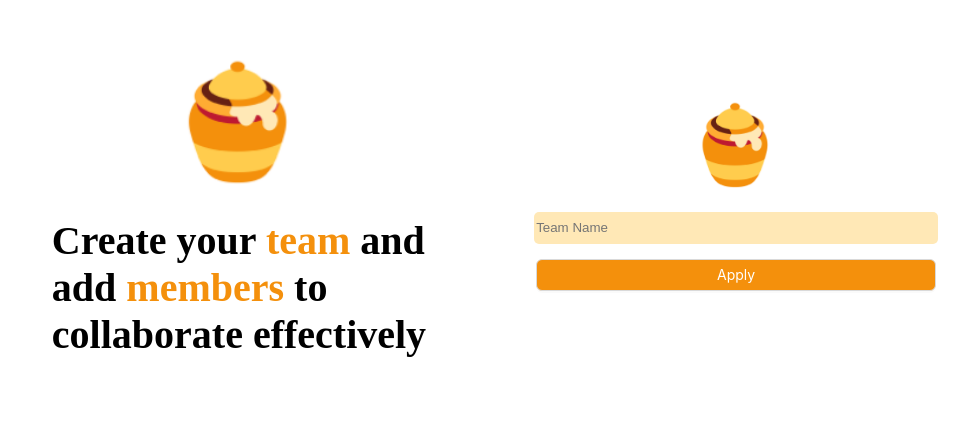
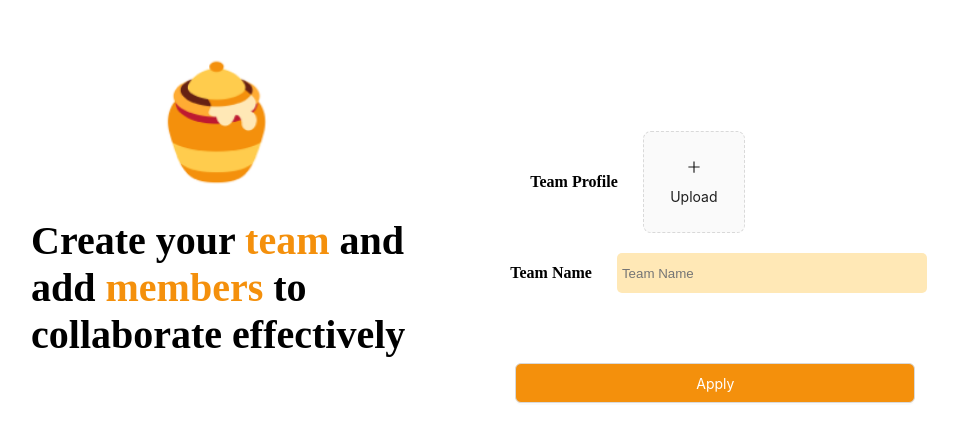
Before and after one commit to spotlight-xam/xam-web, a React (Vite) app: page /createteam in a window 1280 px wide. Shown: the part 208-650 px from the top of the page, without its empty margins (191-1160 px from the left). Built offline with nearby package versions, Linux system fonts and the light colour scheme.

Commit message:
Fix : 팀 생성 페이지 수정
프로필 이미지 request, response 추가
api 요청 방식 수정

```diff
--- a/src/screens/Team/CreateTeam.tsx
+++ b/src/screens/Team/CreateTeam.tsx
@@ -1,72 +1,111 @@
-import { Button } from "antd";
 import { useState } from "react";
 import axios from "axios";
 import { useNavigate } from "react-router-dom";
 
+import { Button, message, Upload } from "antd";
+import { LoadingOutlined, PlusOutlined } from "@ant-design/icons";
+import type { UploadChangeParam } from "antd/es/upload";
+import type { RcFile, UploadFile, UploadProps } from "antd/es/upload/interface";
+
 interface postCreateTeamReq {
   teamName: string;
+  profileImage?: String;
 }
 
 interface postCreateTeamRes {
   teamId: number;
+  teamName: string;
+  profileImage: string;
 }
 
-interface postCreateRoomReq {
-  roomName: String;
-  userNames: String[];
+const getBase64 = (img: RcFile, callback: (url: string) => void) => {
+  const reader = new FileReader();
+  reader.addEventListener("load", () => callback(reader.result as string));
+  reader.readAsDataURL(img);
+};
+
+const beforeUpload = (file: RcFile) => {
+  const isJpgOrPng = file.type === "image/jpeg" || file.type === "image/png";
+  if (!isJpgOrPng) {
+    message.error("You can only upload JPG/PNG file!");
   }
-
-interface postCreateRoomRes {
-  roomId: Number;
+  const isLt2M = file.size / 1024 / 1024 < 2;
+  if (!isLt2M) {
+    message.error("Image must smaller than 2MB!");
   }
-
-interface postLoginRes {
-  username: String;
-  authToken: String;
-}
-
-const mainColor = "#F4900C";
+  return isJpgOrPng && isLt2M;
+};
 
 export function CreateTeam() {
+  const [authToken, setAuthToken] = useState("");
   const [team, setTeam] = useState("");
   const navigate = useNavigate();
+  const mainColor = "#F4900C";
 
   const onTeam = (event: React.ChangeEvent<HTMLInputElement>) => {
     setTeam(event.target.value);
   };
 
   //유저 정보 불러오기
-  const userDataString: string | null = localStorage.getItem("token");
-  const userData: postLoginRes | null = userDataString
-    ? JSON.parse(userDataString)
-    : null;
-
-  //초기 채널 구성
-  const initialRoom: postCreateRoomReq = {
-    roomName: "자유소통",
-    userNames: userData ? [userData.username] : [],
+  const getToken = () => {
+    const token = localStorage.getItem("accessToken");
+    if (token !== null) {
+      setAuthToken(token);
+    }
   };
 
   //팀 생성하기
   const onApply = async () => {
     const newTeam: postCreateTeamReq = {
       teamName: team,
+      profileImage: imageUrl,
     };
 
     try {
-      const teamId = await axios.post<postCreateTeamRes>(
+      const req = await axios.post<postCreateTeamRes>(
         "localhost:8080/team/create",
-        newTeam
+        {
+          headers: {
+            Authorization: authToken,
+          },
+          body: {
+            newTeam,
+          },
+        }
       );
-      await axios.post<postCreateRoomRes>(
-        "localhost:8080/team/chat/room/create",
-        initialRoom
-      );
-      navigate(`/chat/${teamId}`);
+
+      navigate(`/home`);
     } catch (error) {
       alert("팀 생성에 실패하였습니다.");
+      navigate("/home");
     }
   };
+
+  const [loading, setLoading] = useState(false);
+  const [imageUrl, setImageUrl] = useState<string>();
+
+  const handleChange: UploadProps["onChange"] = (
+    info: UploadChangeParam<UploadFile>
+  ) => {
+    if (info.file.status === "uploading") {
+      setLoading(true);
+      return;
+    }
+    if (info.file.status === "done") {
+      // Get this url from response in real world.
+      getBase64(info.file.originFileObj as RcFile, (url) => {
+        setLoading(false);
+        setImageUrl(url);
+      });
+    }
+  };
+
+  const uploadButton = (
+    <div>
+      {loading ? <LoadingOutlined /> : <PlusOutlined />}
+      <div style={{ marginTop: 8 }}>Upload</div>
+    </div>
+  );
 
   return (
     <div
@@ -83,7 +122,7 @@ export function CreateTeam() {
           display: "flex",
           flexDirection: "column",
           alignItems: "center",
-          margin: "0 100px",
+          marginLeft: "180px",
         }}
       >
         <img
@@ -91,6 +130,7 @@ export function CreateTeam() {
           alt="Xam_IMG"
           src="img/xam.PNG"
         />
+
         <div
           style={{
             display: "flex",
@@ -112,33 +152,59 @@ export function CreateTeam() {
         style={{
           display: "flex",
           flexDirection: "column",
-          alignItems: "center",
+          margin: "100px",
         }}
       >
-        <img
-          style={{ width: "100px", margin: "10px" }}
-          alt="Xam_IMG"
-          src="img/xam.PNG"
-        />
+        <div
+          style={{ display: "flex", alignItems: "center", marginTop: "150px" }}
+        >
+          <div style={{ fontWeight: "bold", margin: "20px 25px" }}>
+            Team Profile
+          </div>
+          <Upload
+            name="avatar"
+            listType="picture-card"
+            className="avatar-uploader"
+            showUploadList={false}
+            action="https://www.mocky.io/v2/5cc8019d300000980a055e76"
+            beforeUpload={beforeUpload}
+            onChange={handleChange}
+          >
+            {imageUrl ? (
+              <img src={imageUrl} alt="avatar" style={{ width: "100%" }} />
+            ) : (
+              uploadButton
+            )}
+          </Upload>
+        </div>
+
+        <div style={{ display: "flex", alignItems: "center" }}>
+          <div style={{ fontWeight: "bold", margin: "5px" }}>Team Name</div>
           <input
             style={{
               backgroundColor: "#FFE8B6",
               borderRadius: "5px",
               border: "none",
-            width: "400px",
+              width: "300px",
               height: "30px",
-            margin: "5px",
+              margin: "20px",
+              padding: "5px",
             }}
             placeholder="Team Name"
             onChange={onTeam}
             value={team}
           />
+        </div>
+
         <Button
           style={{
-            backgroundColor: "#F4900C",
+            display: "flex",
+            justifyContent: "center",
+            backgroundColor: mainColor,
             width: "400px",
+            height: "40px",
             color: "white",
-            margin: "10px 10px",
+            margin: "50px 0 0 10px",
           }}
           onClick={onApply}
         >
```
Lines whose indentation alone changed are shown as unchanged.
